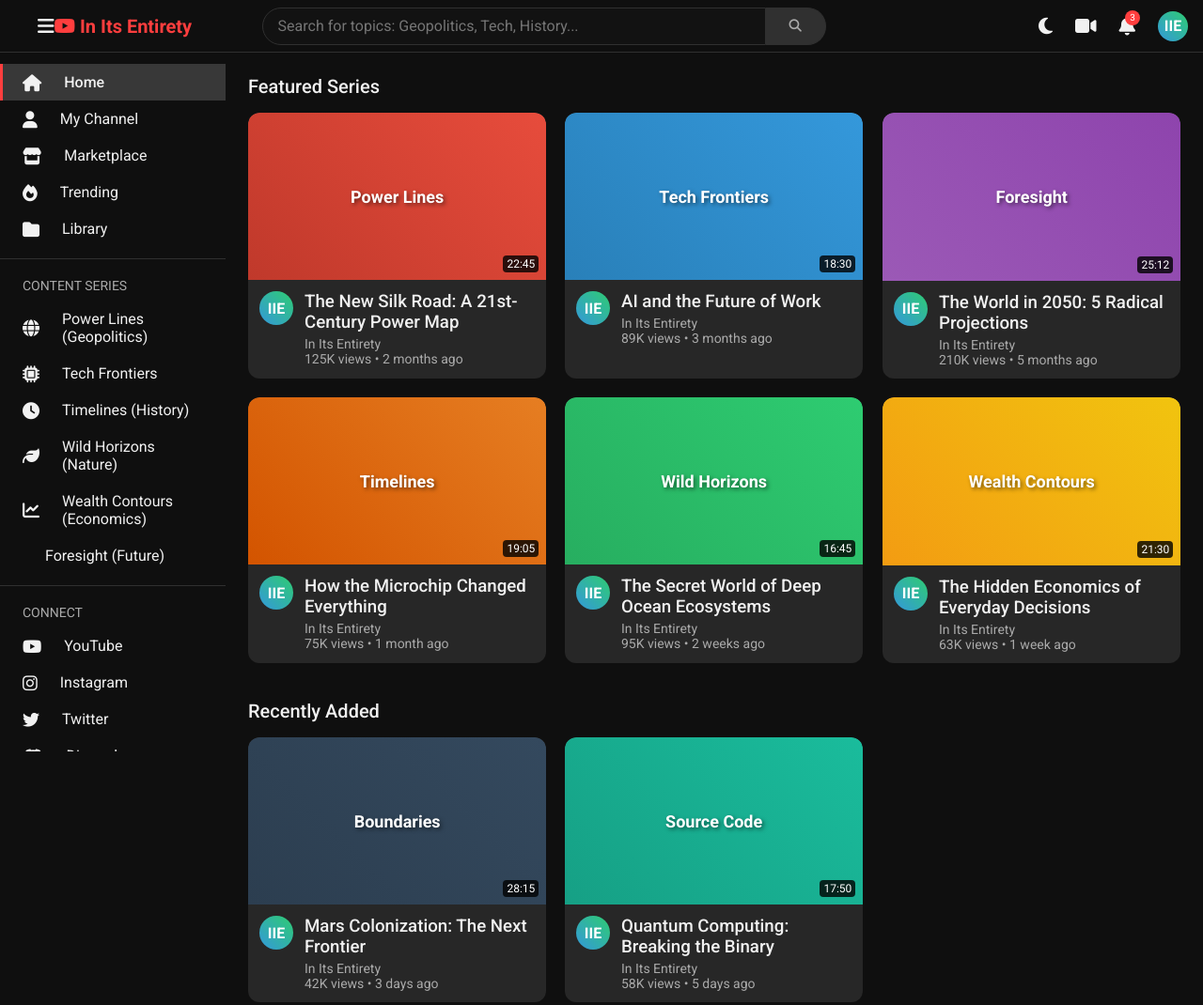
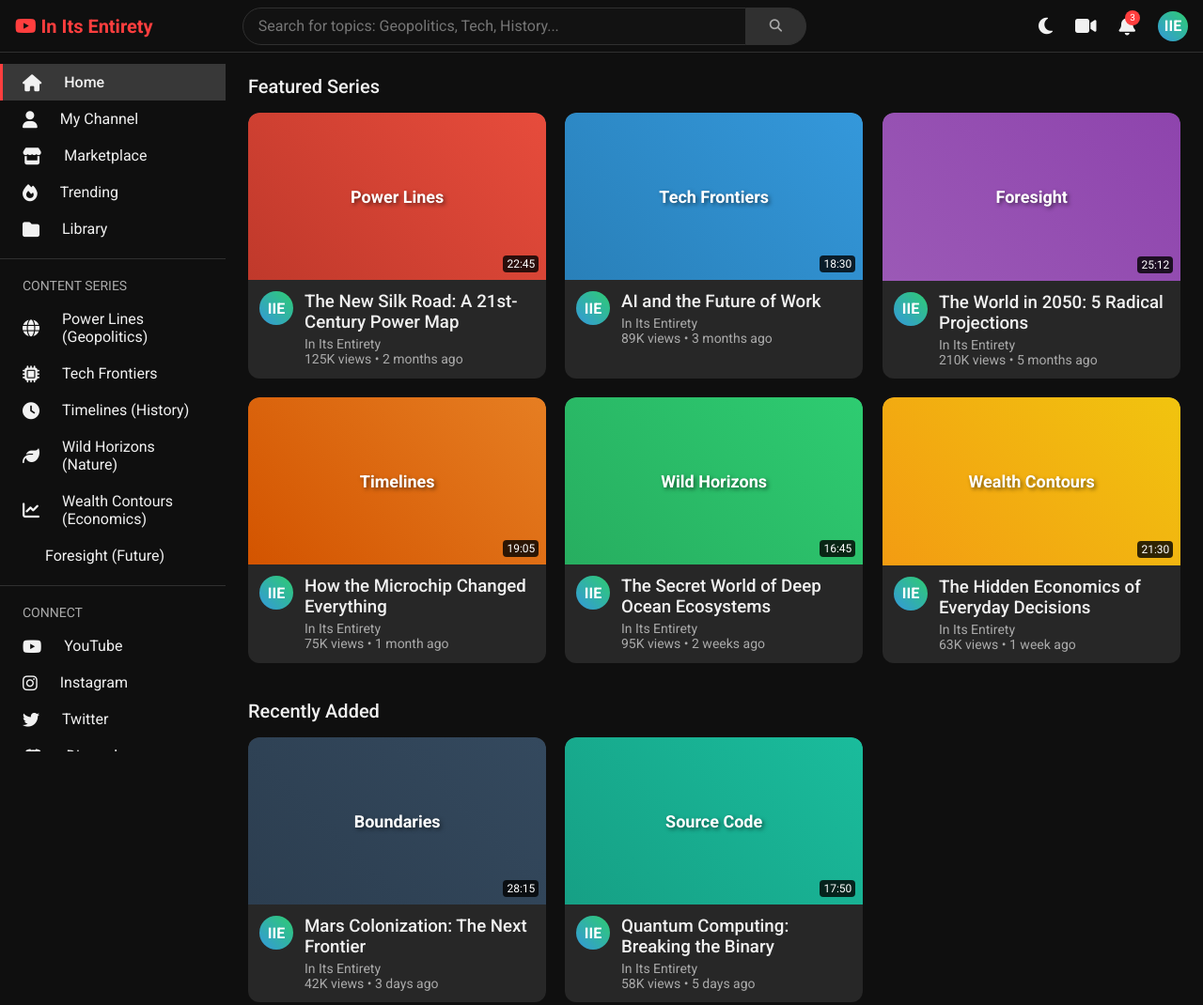
Before and after one commit to initsentirety/initsentirety.github.io, a plain HTML site: page index.html in a window 1280 px wide. Shown: the whole page at 94% size. Drawn offline with Linux system fonts and the light colour scheme.

Commit message:
Update index.html

```diff
--- a/index.html
+++ b/index.html
@@ -1003,9 +1003,9 @@
     <!-- Header -->
     <header>
         <div class="logo-container">
-            <div class="menu-icon header-icon" id="menuToggle">
+            <!-- <div class="menu-icon header-icon" id="menuToggle">
                 <i class="fas fa-bars"></i>
-            </div>
+            </div> -->
             <a href="index.html" class="logo">
                 <i class="fab fa-youtube"></i> In Its Entirety
             </a>
@@ -1714,4 +1714,5 @@
         document.head.appendChild(style);
     </script>
 </body>
+
 </html>
```
